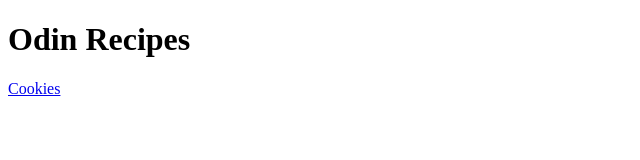
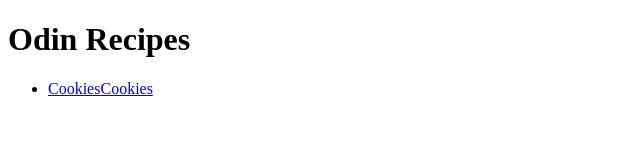
Before and after one commit to H4V1/odin--recipes, a plain HTML site: page index.html in a window 1280 px wide. Shown: the whole page, without its empty margins (0-640 px from the left). Drawn offline with Linux system fonts and the light colour scheme.

Commit message:
Add unordered list for recipes links

```diff
--- a/index.html
+++ b/index.html
@@ -6,6 +6,10 @@
     </head>
     <body>
         <h1>Odin Recipes</h1>
-        <a href="/recipes/cookies.html">Cookies</a>
+        <ul>
+            <li><a href="/recipes/cookies.html">Cookies</a><a href="/recipes/cookies.html">Cookies</a></li>
+
+        </ul>
+
     </body>
 </html>
```
